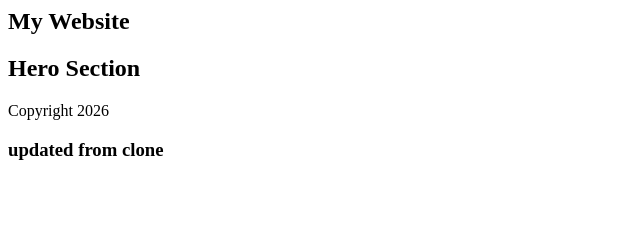
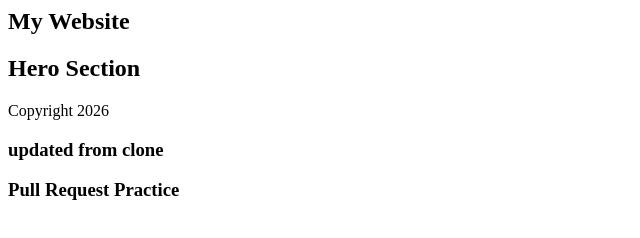
Before and after one commit to salmansecond/git-final-revision, a plain HTML site: page index.html in a window 1280 px wide. Shown: the whole page, without its empty margins (0-640 px from the left). Drawn offline with Linux system fonts and the light colour scheme.

Commit message:
PR Practice

```diff
--- a/index.html
+++ b/index.html
@@ -11,3 +11,5 @@
 </footer>
 
 <h3>updated from clone </h3>
+
+<h3>Pull Request Practice</h3>
```
